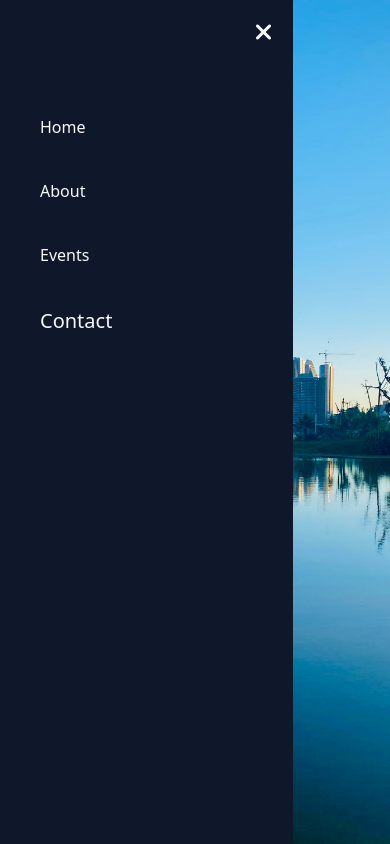
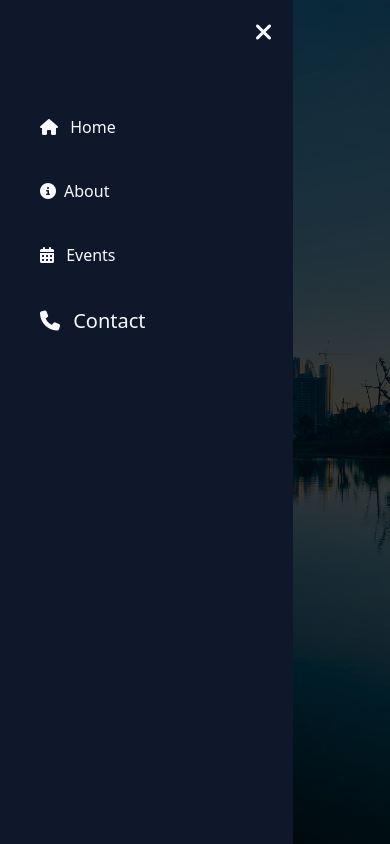
Before and after one commit to AbiyuNigussie/eventAddis, a website: page frontend/index.html in a window 390 px wide. Both pictures are taken after a click on the icon 23 px from the left and 46 px from the top of the page. Drawn offline with Linux system fonts and the light colour scheme.

Commit message:
minor update on the background and side bar icons.

```diff
--- a/frontend/index.html
+++ b/frontend/index.html
@@ -22,17 +22,18 @@
         <li class="fa fa-close text-slate-50 text-2xl closeIcon"></li>
       </div>
       <ul class="flex flex-col py-7">
-        <li class="text-slate-50 py-5 px-10 active:bg-slate-800">Home</li>
-        <li class="text-slate-50 py-5 px-10 active:bg-slate-800">About</li>
-        <li class="text-slate-50 py-5 px-10 active:bg-slate-800">Events</li>
+        <li class="text-slate-50 py-5 px-10 active:bg-slate-800"><i class="fa-solid fa-house pr-2"></i> Home</li>
+        <li class="text-slate-50 py-5 px-10 active:bg-slate-800"><i class="fa-solid fa-circle-info pr-2"></i>About</li>
+        <li class="text-slate-50 py-5 px-10 active:bg-slate-800"><i class="fa-solid fa-calendar-days pr-2"></i> Events</li>
         <li class="text-xl text-slate-50 py-5 px-10 active:bg-slate-800">
-          Contact
+          <i class="fa-solid fa-phone pr-2"></i> Contact
         </li>
       </ul>
     </div>
     <div
-      class="bg-[url('../assets/addis-ababa.jpg')] bg-cover bg-center min-h-screen md:min-h-min"
+      class="bg-[url('../assets/addis-ababa.jpg')] bg-cover bg-center min-h-screen md:min-h-min bg-black/[rgba(0,0,0,0.7)]"
     >
+     <div class="bg-black/75 min-h-screen md:min-h-min">
       <div class="flex items-center pt-8 pl-4 gap-4 md:justify-between">
         <div class="md:hidden">
           <i
@@ -85,7 +86,9 @@
           >Join</a
         >
       </div>
-    </div>
+
+     </div>
+      </div>
     <script src="js/index.js"></script>
   </body>
 </html>
```
Also changed, not shown: frontend/css/style.css (line endings or trailing spaces), frontend/dist/tailwind_style.css.
